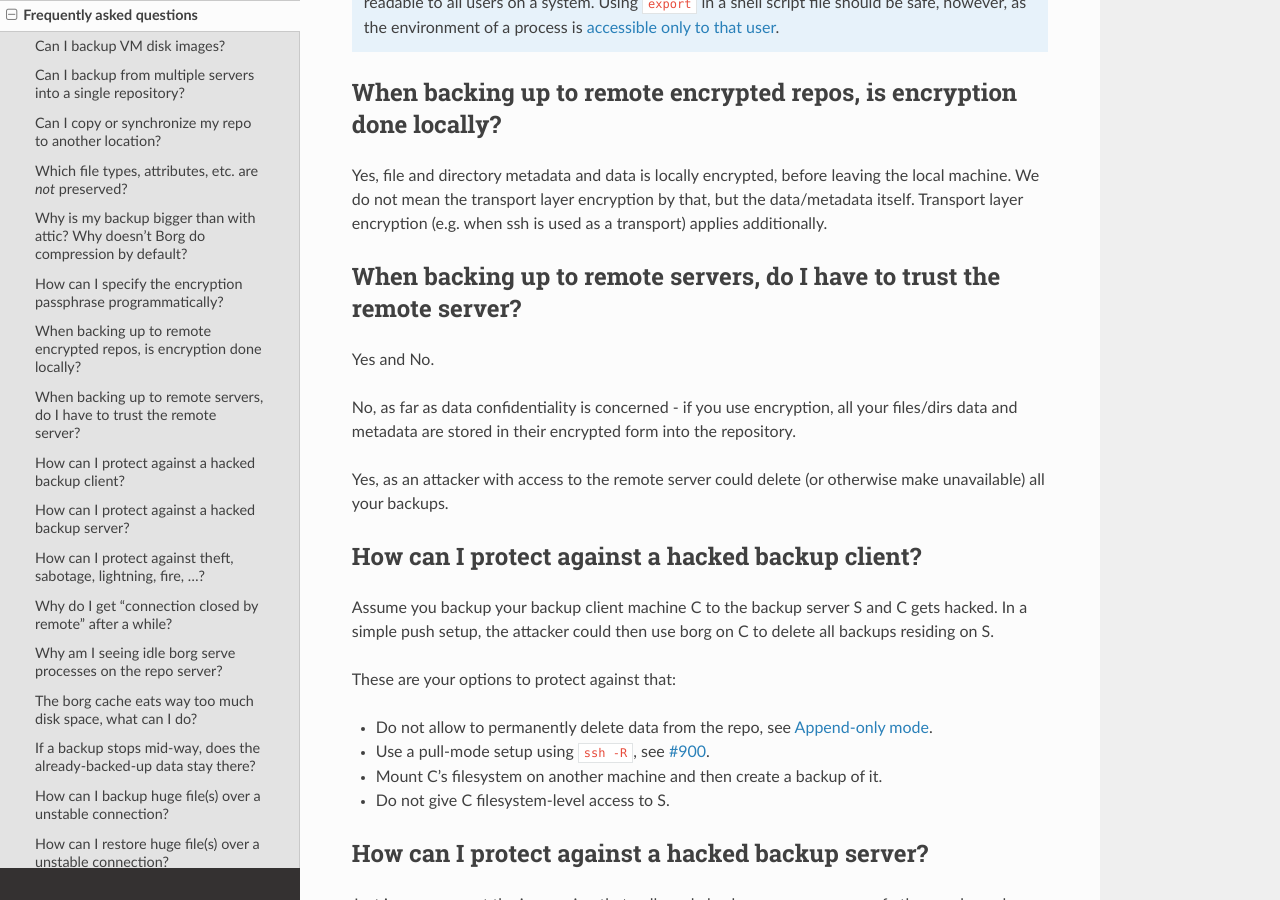
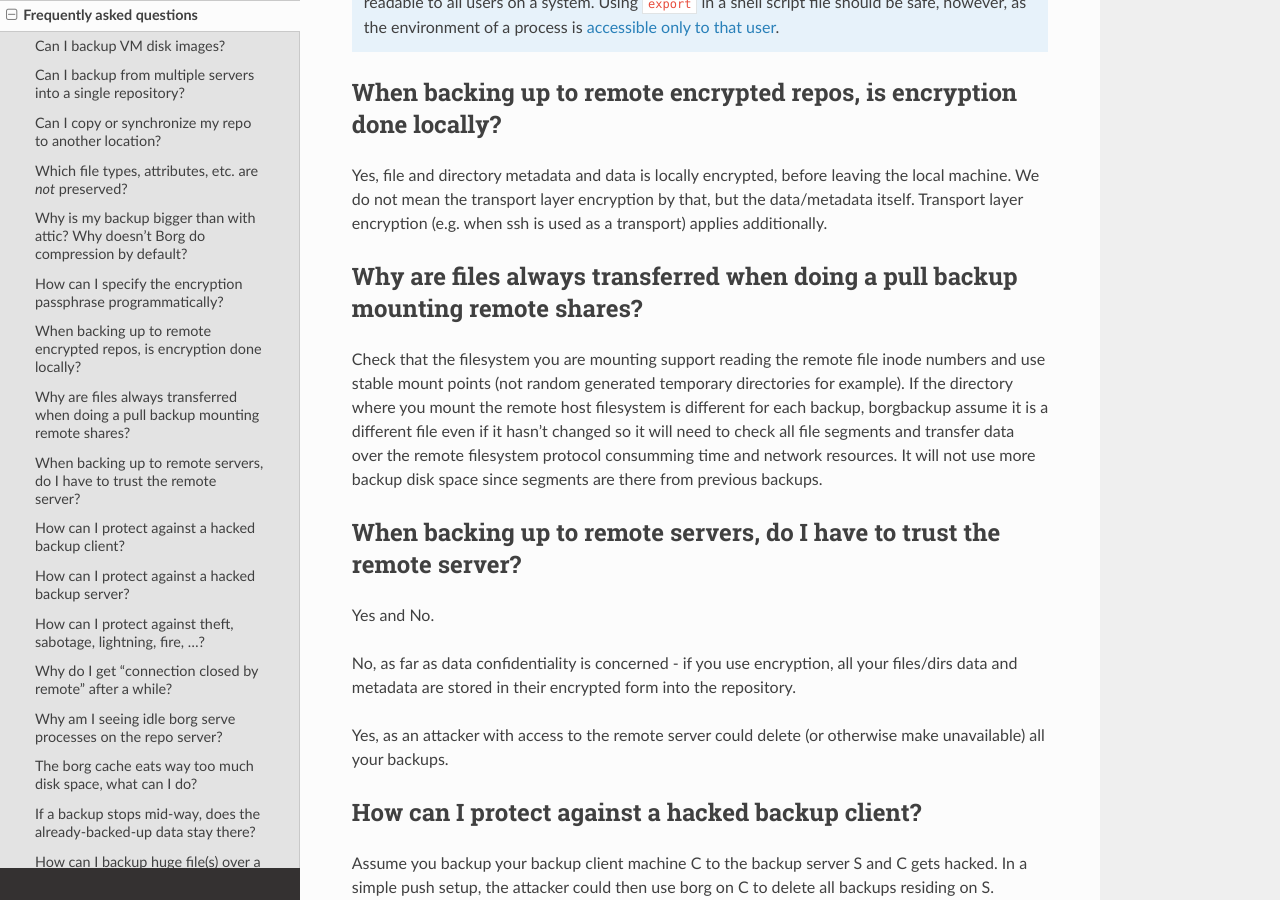
Before and after one commit to borgbackup/borg, a Sphinx documentation site: the page built from docs/faq.rst, in a window 1280 px wide and 900 px high, scrolled down 1860 px. Built offline with Sphinx 7.4.7 and the Read the Docs theme 2.0.0, drawn with Linux system fonts in a browser that asks for light colours; pages that are not in the unit, such as notebooks, are missing from menus; the version number could not be read and is left out.

Commit message:
Add pull backup stable filesystem names recommendation

```diff
--- a/docs/faq.rst
+++ b/docs/faq.rst
@@ -102,6 +102,18 @@ Yes, file and directory metadata and data is locally encrypted, before
 leaving the local machine. We do not mean the transport layer encryption
 by that, but the data/metadata itself. Transport layer encryption (e.g.
 when ssh is used as a transport) applies additionally.
+
+Why are files always transferred when doing a pull backup mounting remote shares?
+---------------------------------------------------------------------------------
+
+Check that the filesystem you are mounting support reading the remote file
+inode numbers and use stable mount points (not random generated temporary
+directories for example). If the directory where you mount the remote host
+filesystem is different for each backup, borgbackup assume it is a different
+file even if it hasn't changed so it will need to check all file segments
+and transfer data over the remote filesystem protocol consumming time and
+network resources. It will not use more backup disk space since segments
+are there from previous backups.
 
 When backing up to remote servers, do I have to trust the remote server?
 ------------------------------------------------------------------------
```
